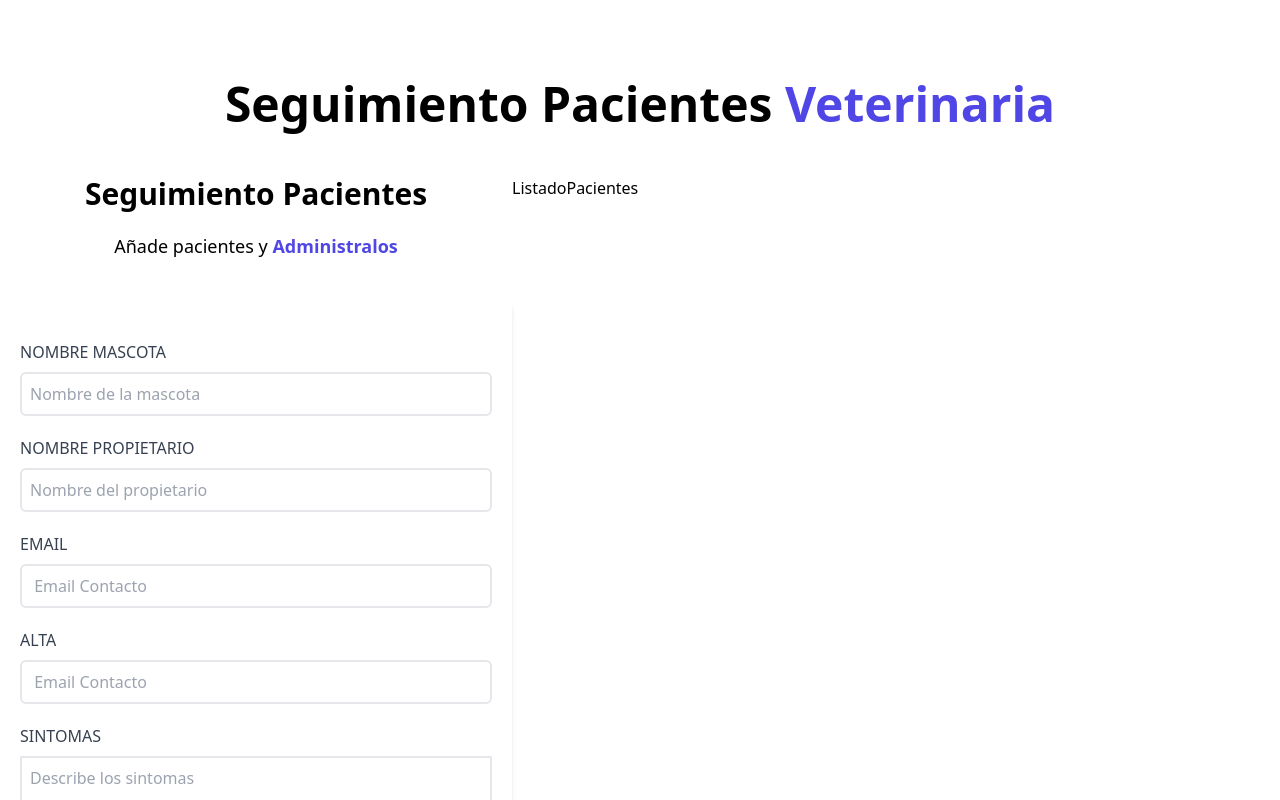
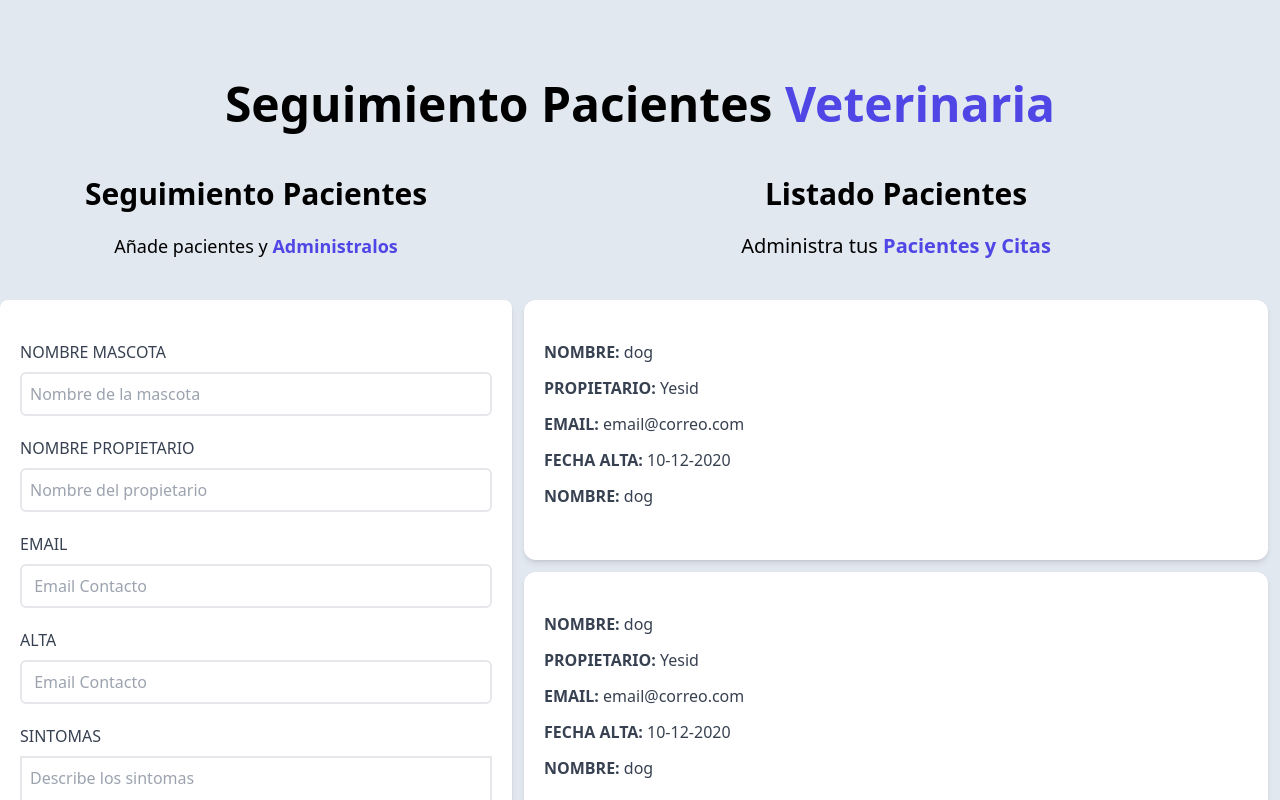
Before and after one commit to oscardenas17/adminPacientes-React, a React (Vite) app: page / in a window 1280 px wide. Shown: the top 800 px of the page. Built offline with nearby package versions, Linux system fonts and the light colour scheme.

Commit message:
Diseño del listado Pacientes

```diff
--- a/index.html
+++ b/index.html
@@ -6,7 +6,7 @@
     <meta name="viewport" content="width=device-width, initial-scale=1.0" />
     <title>Citas App</title>
   </head>
-  <body class="bg-gray-200 h-screen">
+  <body class="bg-slate-200 h-screen">
     <div id="root"></div>
     <script type="module" src="/src/main.jsx"></script>
   </body>
--- a/src/components/ListadoPacientes.jsx
+++ b/src/components/ListadoPacientes.jsx
@@ -1,8 +1,24 @@
+import Paciente from "./Paciente"
+
+
 
 const ListadoPacientes = () => {
   return (
-    <div className="md:w-1/2 lg:w-3/5">
-      ListadoPacientes
+    <div className="md:w-1/2 lg:w-3/5 md:h-screen overflow-y-scroll">
+
+      <h2 className="font-black text-3xl text-center">Listado Pacientes</h2>
+      <p className="text-xl mt-5 mb-10 text-center">Administra tus {""}
+        <span className="text-indigo-600 font-bold">Pacientes y Citas</span>
+      </p>
+
+      <Paciente />
+      <Paciente />
+      <Paciente />
+      <Paciente />
+      <Paciente />
+
+
+
     </div>
 
   )
--- /dev/null
+++ b/src/components/Paciente.jsx
@@ -0,0 +1,31 @@
+const Paciente = () => {
+  return (
+    <div>
+      <div className="m-3 bg-white shadow-md px-5 py-10 rounded-xl">
+        <p className="font-bold mb-3 text-gray-700 uppercase">
+          Nombre: <span className="font-normal normal-case">dog</span>
+        </p>
+
+        <p className="font-bold mb-3 text-gray-700 uppercase">
+          Propietario: <span className="font-normal normal-case">Yesid</span>
+        </p>
+
+        <p className="font-bold mb-3 text-gray-700 uppercase">
+          Email:{" "}
+          <span className="font-normal normal-case">email@correo.com</span>
+        </p>
+
+        <p className="font-bold mb-3 text-gray-700 uppercase">
+          Fecha Alta:{" "}
+          <span className="font-normal normal-case">10-12-2020</span>
+        </p>
+
+        <p className="font-bold mb-3 text-gray-700 uppercase">
+          Nombre: <span className="font-normal normal-case">dog</span>
+        </p>
+      </div>
+    </div>
+  );
+};
+
+export default Paciente;
--- a/tailwind.config.js
+++ b/tailwind.config.js
@@ -8,19 +8,9 @@
 
 
 module.exports = {
-
-  content: [
-
-    "./src/**/*.{js,jsx}",
-
-  ],
-
+  content: ["index.html","./src/**/*.{js,jsx,ts,tsx}"],
   theme: {
-
     extend: {},
-
   },
-
   plugins: [],
-
 }
```
Also changed, not shown: 1 other file (tests, documents, lock files or other folders).
